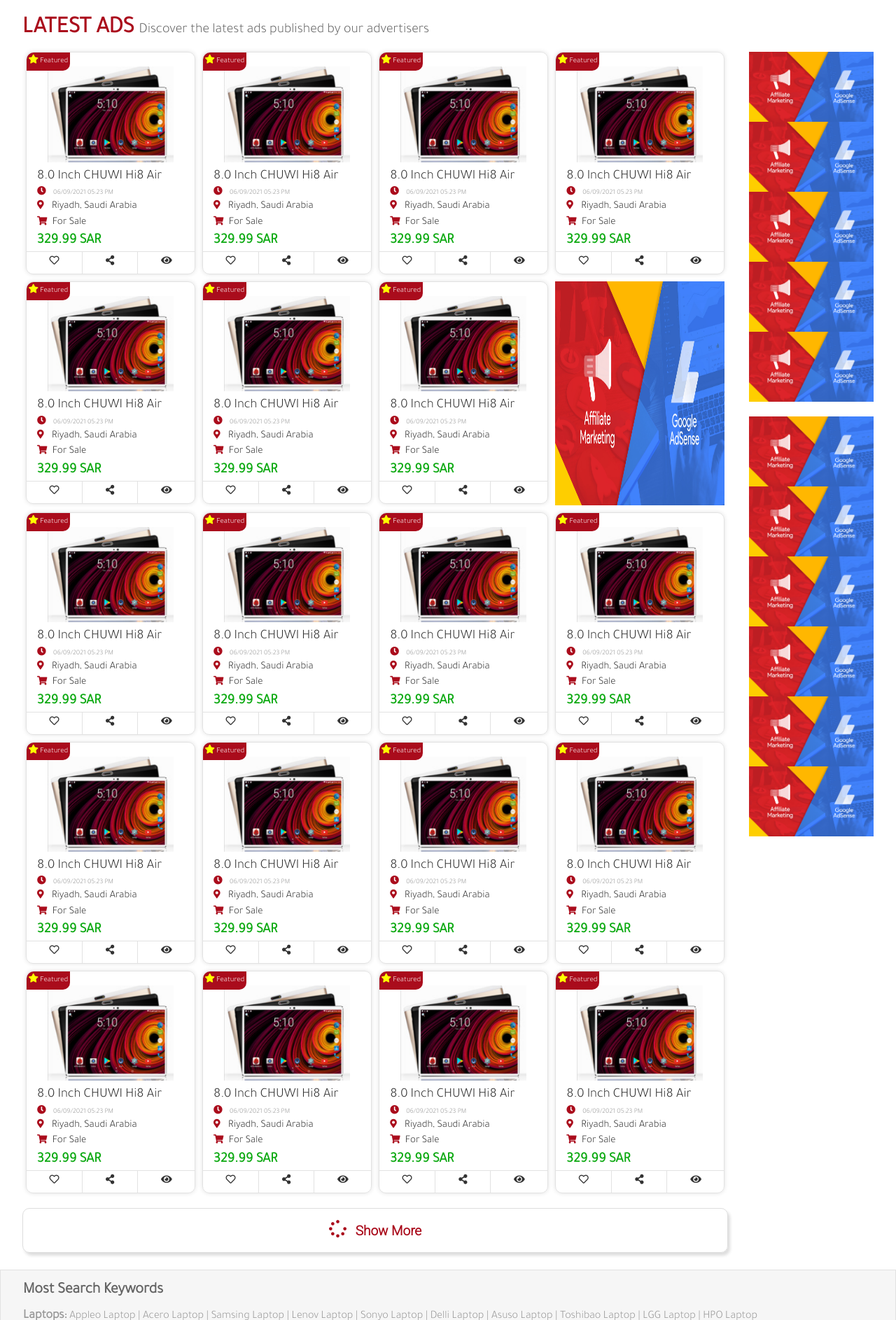
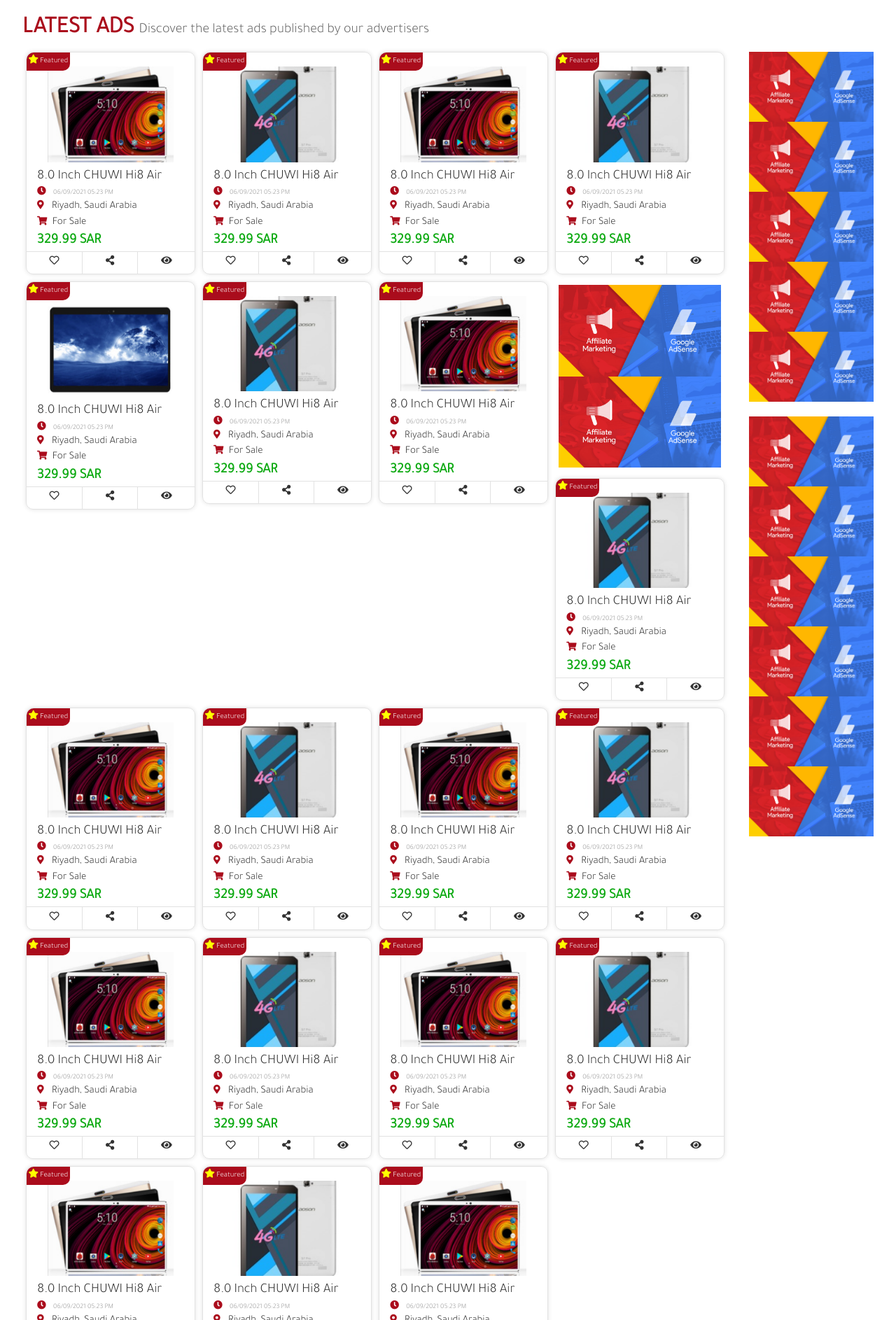
Before and after one commit to MohamedSalemMf/react-sq, a React (Create React App) app: page /react-sq/Home in a window 1280 px wide. Shown: the part 2554-4440 px from the top of the page at 70% size. Built offline with nearby package versions, Linux system fonts and the light colour scheme.

Commit message:
initial commgd

```diff
--- a/src/Components/Home/Home.css
+++ b/src/Components/Home/Home.css
@@ -566,7 +566,8 @@
     height: 100%;
 }
 .go-googel {
-    height: 40vh;
+    /* height: 40vh; */
+    padding: 5px;
 }
 
 .go-googel  img{
--- a/src/Components/Home/Home.jsx
+++ b/src/Components/Home/Home.jsx
@@ -1121,7 +1121,7 @@
                                 <div className="item2">
                                     <div class="cds">
                                         <div className="imgCard">
-                                            <img src={tap5} class="img-fluid" alt="..." />
+                                            <img src={tap6} class="img-fluid" alt="..." />
                                         </div>
                                         <div class="cards">
                                             <p className="ch1">8.0 Inch CHUWI Hi8 Air</p>
@@ -1183,7 +1183,7 @@
                                 <div className="item2">
                                     <div class="cds">
                                         <div className="imgCard">
-                                            <img src={tap5} class="img-fluid" alt="..." />
+                                            <img src={tap6} class="img-fluid" alt="..." />
                                         </div>
                                         <div class="cards">
                                             <p className="ch1">8.0 Inch CHUWI Hi8 Air</p>
@@ -1214,7 +1214,7 @@
                                 <div className="item2">
                                     <div class="cds">
                                         <div className="imgCard">
-                                            <img src={tap5} class="img-fluid" alt="..." />
+                                            <img src={tap2} class="img-fluid" alt="..." />
                                         </div>
                                         <div class="cards">
                                             <p className="ch1">8.0 Inch CHUWI Hi8 Air</p>
@@ -1245,7 +1245,7 @@
                                 <div className="item2">
                                     <div class="cds">
                                         <div className="imgCard">
-                                            <img src={tap5} class="img-fluid" alt="..." />
+                                            <img src={tap6} class="img-fluid" alt="..." />
                                         </div>
                                         <div class="cards">
                                             <p className="ch1">8.0 Inch CHUWI Hi8 Air</p>
@@ -1309,6 +1309,7 @@
                                     <div className="go-googel">
 
                                         <img src={google1} class="img-fluid" alt="..." />
+                                        <img src={google1} class="img-fluid" alt="..." />
 
                                     </div>
 
@@ -1316,7 +1317,7 @@
                                 <div className="item2">
                                     <div class="cds">
                                         <div className="imgCard">
-                                            <img src={tap5} class="img-fluid" alt="..." />
+                                            <img src={tap6} class="img-fluid" alt="..." />
                                         </div>
                                         <div class="cards">
                                             <p className="ch1">8.0 Inch CHUWI Hi8 Air</p>
@@ -1378,7 +1379,7 @@
                                 <div className="item2">
                                     <div class="cds">
                                         <div className="imgCard">
-                                            <img src={tap5} class="img-fluid" alt="..." />
+                                            <img src={tap6} class="img-fluid" alt="..." />
                                         </div>
                                         <div class="cards">
                                             <p className="ch1">8.0 Inch CHUWI Hi8 Air</p>
@@ -1440,7 +1441,7 @@
                                 <div className="item2">
                                     <div class="cds">
                                         <div className="imgCard">
-                                            <img src={tap5} class="img-fluid" alt="..." />
+                                            <img src={tap6} class="img-fluid" alt="..." />
                                         </div>
                                         <div class="cards">
                                             <p className="ch1">8.0 Inch CHUWI Hi8 Air</p>
@@ -1502,7 +1503,7 @@
                                 <div className="item2">
                                     <div class="cds">
                                         <div className="imgCard">
-                                            <img src={tap5} class="img-fluid" alt="..." />
+                                            <img src={tap6} class="img-fluid" alt="..." />
                                         </div>
                                         <div class="cards">
                                             <p className="ch1">8.0 Inch CHUWI Hi8 Air</p>
@@ -1564,7 +1565,7 @@
                                 <div className="item2">
                                     <div class="cds">
                                         <div className="imgCard">
-                                            <img src={tap5} class="img-fluid" alt="..." />
+                                            <img src={tap6} class="img-fluid" alt="..." />
                                         </div>
                                         <div class="cards">
                                             <p className="ch1">8.0 Inch CHUWI Hi8 Air</p>
@@ -1626,7 +1627,7 @@
                                 <div className="item2">
                                     <div class="cds">
                                         <div className="imgCard">
-                                            <img src={tap5} class="img-fluid" alt="..." />
+                                            <img src={tap6} class="img-fluid" alt="..." />
                                         </div>
                                         <div class="cards">
                                             <p className="ch1">8.0 Inch CHUWI Hi8 Air</p>
```
